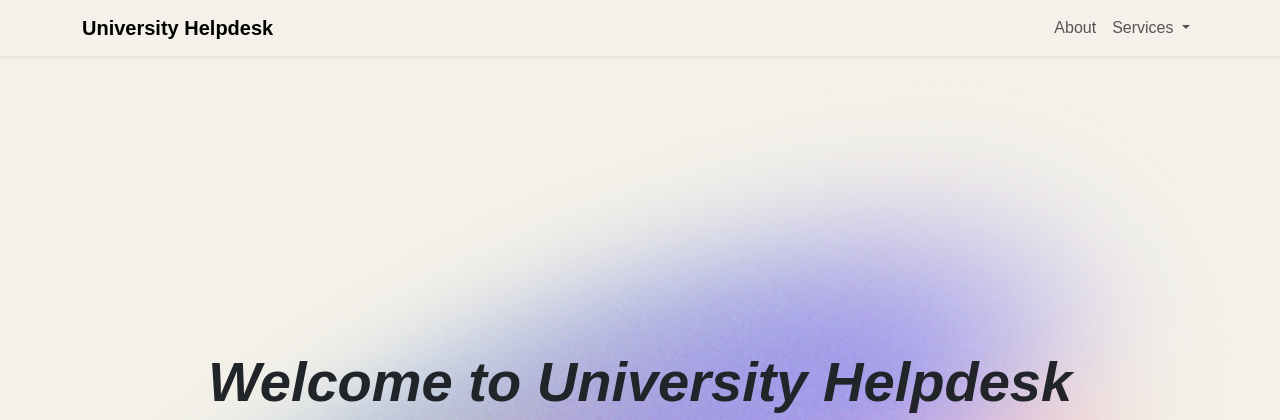
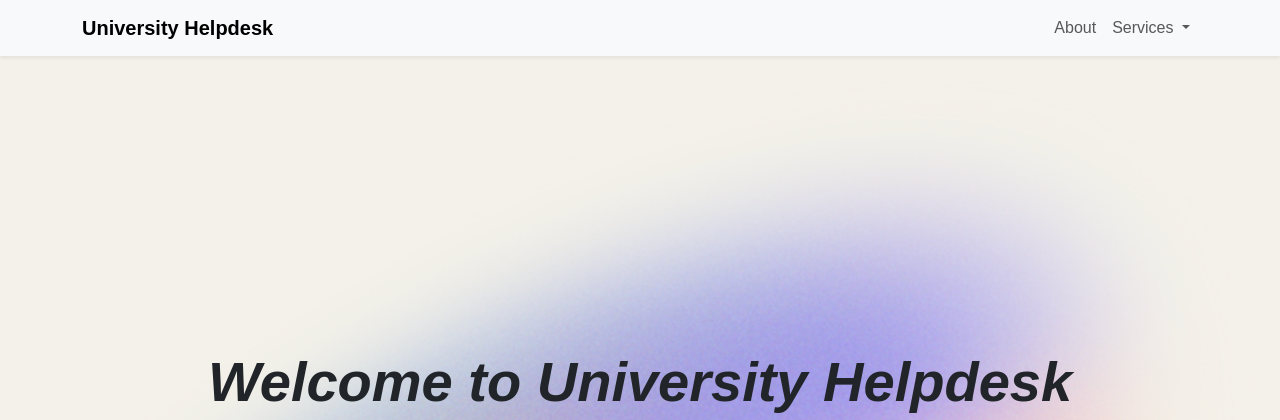
Before and after one commit to doo78/ticketing-system, a Django app: page / in a window 1280 px wide. Shown: the top 420 px of the page. Run offline with Django 5.2, Linux system fonts and the light colour scheme.

Commit message:
more updates

```diff
--- a/ticket/templates/base.html
+++ b/ticket/templates/base.html
@@ -11,6 +11,7 @@
     <!-- Custom Styles -->
     <link href="{% static 'styles.css' %}" rel="stylesheet">
     <link rel="stylesheet" href="{% static 'css/style.css' %}">
+
 
     <!-- Bootstrap Icons -->
     <link rel="stylesheet" href="https://cdn.jsdelivr.net/npm/bootstrap-icons/font/bootstrap-icons.css">
@@ -48,7 +49,7 @@
   <body>
     <div class="main-container">
         <!-- Navigation Bar -->
-        <nav class="navbar navbar-expand-lg shadow-sm">
+        <nav class="navbar navbar-expand-lg navbar-light bg-light shadow-sm">
           <div class="container">
             <a class="navbar-brand fw-bold" href="{% url 'home' %}">University Helpdesk</a>
             <button class="navbar-toggler" type="button" data-bs-toggle="collapse" data-bs-target="#navbarNav" aria-controls="navbarNav" aria-expanded="false" aria-label="Toggle navigation">
@@ -56,7 +57,8 @@
             </button>
             <div class="collapse navbar-collapse" id="navbarNav">
               <ul class="navbar-nav ms-auto">
-                <li class="nav-item"></li>
+                <li class="nav-item">
+                </li>
                 <li class="nav-item">
                   <a class="nav-link" href="#">About</a>
                 </li>
```
Also changed, not shown: images/gradient-bg.png (renamed from static/images/gradient-bg.png).
